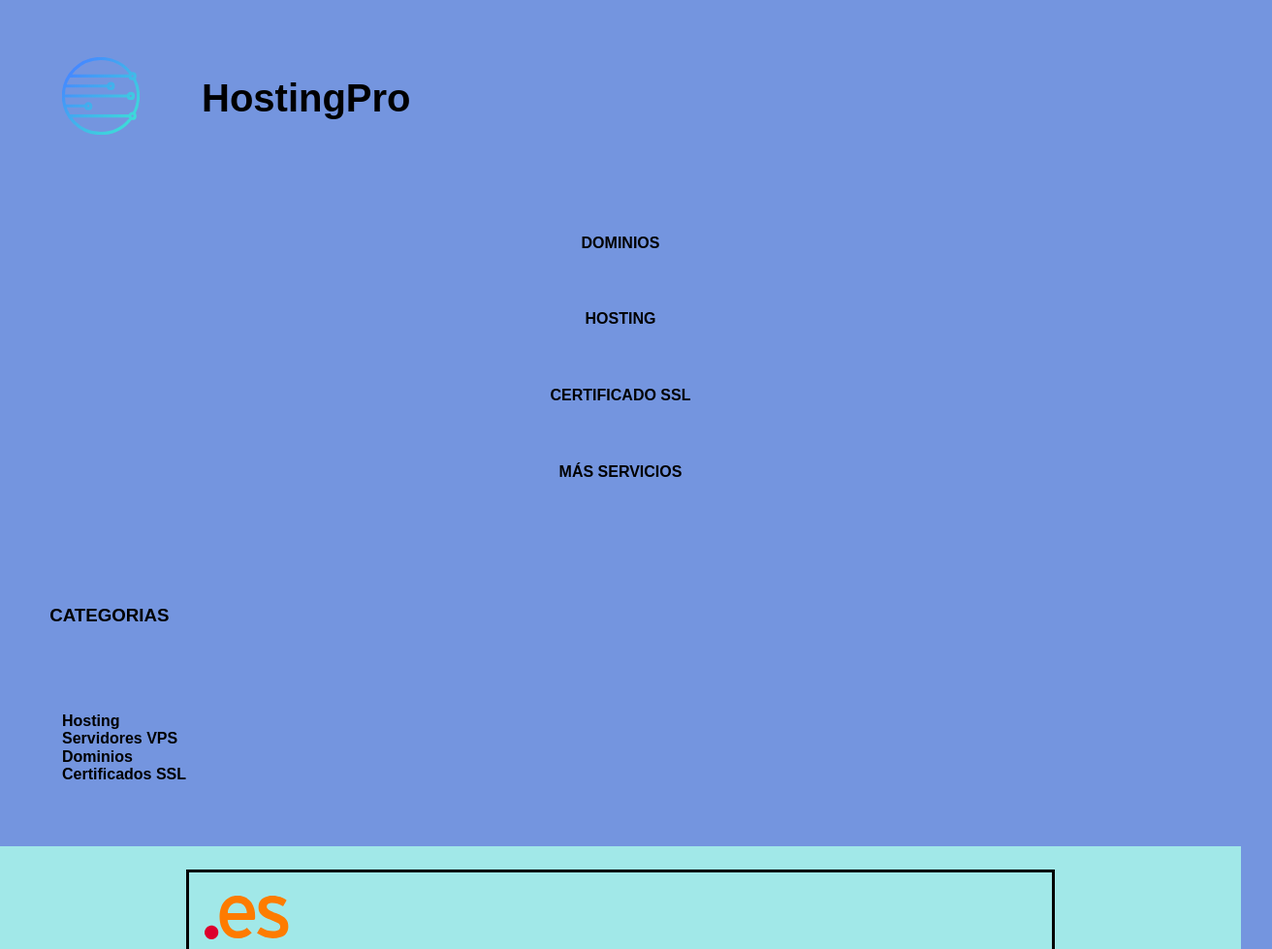
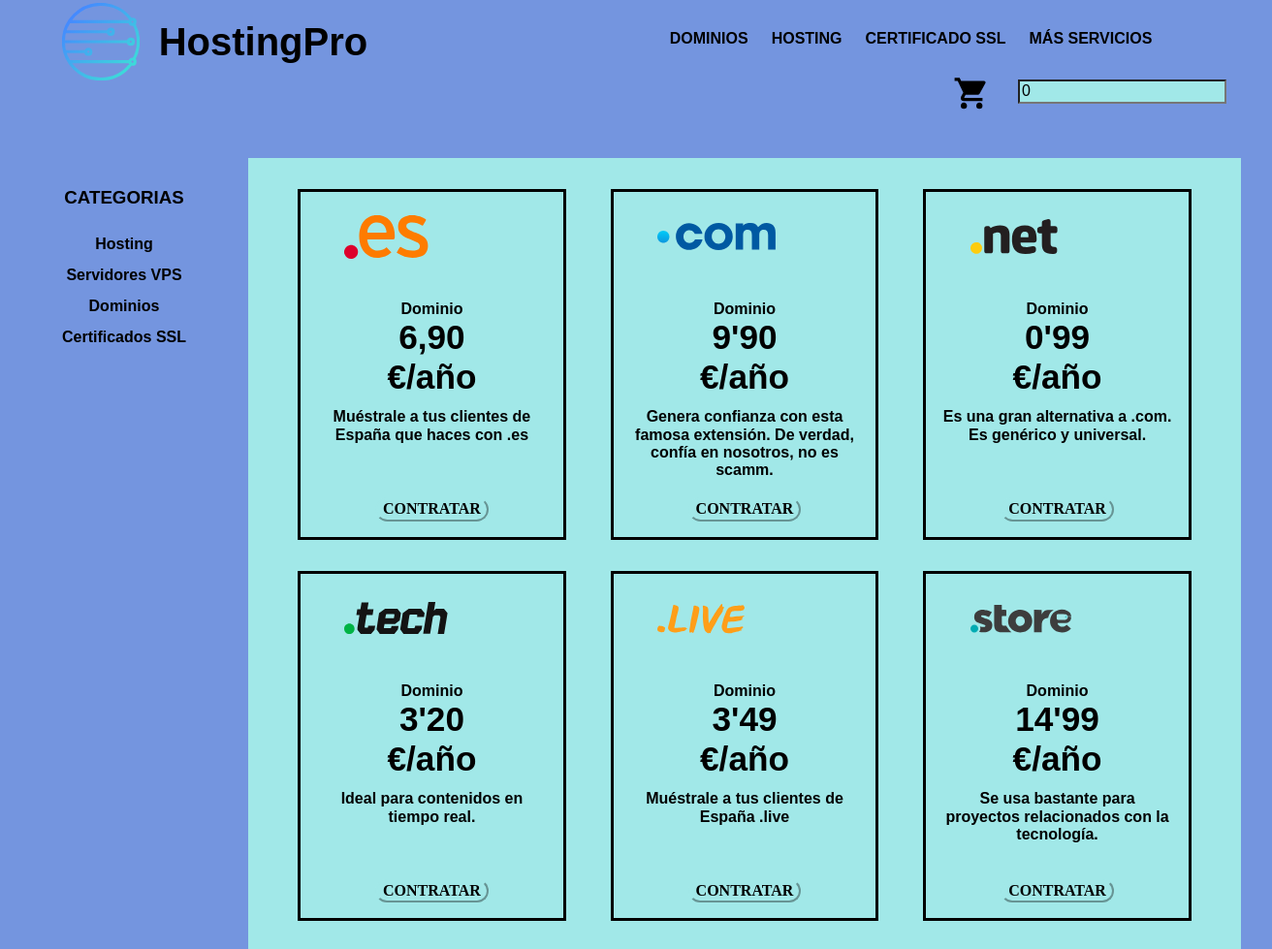
Before and after one commit to LluisCompanyCabanellas/P-gina-de-ventas, a website built with webpack: page products.html in a window 1280 px wide. Shown: the part 5-984 px from the top of the page at 97% size, 1312 px wide, since content can reach past the window. Built offline with Linux system fonts and the light colour scheme.

Commit message:
recuperación

```diff
--- a/js/app.js
+++ b/js/app.js
@@ -5,6 +5,7 @@
 import { product } from './modulos/product.js';
 import { message } from './modulos/message.js';
 import { renderCkeditor } from './modulos/ckeditor.js';
+import {carrito} from './modulos/carrito-añadir.js';
 
 
 faq();
@@ -14,3 +15,4 @@
 product();
 message();
 renderCkeditor();
+carrito();
--- /dev/null
+++ b/js/modulos/carrito-añadir.js
@@ -0,0 +1,17 @@
+
+export let carrito = () => {
+
+
+    let botones = document.querySelectorAll(".contratar");
+    let contador = document.querySelector(".contador");
+
+    botones.forEach(button => {
+        button.addEventListener("click", () => {
+
+            contador.value = parseInt(contador.value) + 1;
+        });
+    })
+
+
+
+}
--- a/products.html
+++ b/products.html
@@ -5,8 +5,8 @@
     <meta http-equiv="X-UA-Compatible" content="IE=edge">
     <meta name="viewport" content="width=device-width, initial-scale=1.0">
     <title>Business guide</title>
-    <link href="css/app-mobile.css" rel="stylesheet">
-    <!--<link href="css/app.css" rel="stylesheet">-->
+    <!--<link href="css/app-mobile.css" rel="stylesheet">-->
+    <link href="css/app.css" rel="stylesheet">
 </head>
 
 <body>
@@ -45,6 +45,12 @@
                             <li>MÁS SERVICIOS</li>
                         </ul>
                     </div>
+                    <div class="cabecera-menu-carrito">
+                        <svg viewBox="0 0 24 24"><path d="M17,18C15.89,18 15,18.89 15,20A2,2 0 0,0 17,22A2,2 0 0,0 19,20C19,18.89 18.1,18 17,18M1,2V4H3L6.6,11.59L5.24,14.04C5.09,14.32 5,14.65 5,15A2,2 0 0,0 7,17H19V15H7.42A0.25,0.25 0 0,1 7.17,14.75C7.17,14.7 7.18,14.66 7.2,14.63L8.1,13H15.55C16.3,13 16.96,12.58 17.3,11.97L20.88,5.5C20.95,5.34 21,5.17 21,5A1,1 0 0,0 20,4H5.21L4.27,2M7,18C5.89,18 5,18.89 5,20A2,2 0 0,0 7,22A2,2 0 0,0 9,20C9,18.89 8.1,18 7,18Z"/></svg>
+                        </div>
+                      <input class="contador" value="0">
+
+
                 </div>
             </div>
         </div>
@@ -66,6 +72,7 @@
                                 <li>Dominios</li>
                                 <li>Certificados SSL</li>
                             </ul>
+
                         </div>
                     </div>
                 </div>
@@ -94,7 +101,9 @@
 
                                     </div>
                                     <div class="product-button">
-                                        <button>CONTRATAR</button>
+                                        <button class="contratar">CONTRATAR</button>
+
+
                                     </div>
 
                                 </div>
@@ -118,11 +127,11 @@
                                         </div>
                                     </div>
                                     <div class="product-description">
-                                        <h4>Genera confianza con esta famosa extensión. De verdad, confía en nosotros, no es scamm. De verdad, confía en nosotros, no es scamm</h4>
+                                        <h4>Genera confianza con esta famosa extensión. De verdad, confía en nosotros, no es scamm. </h4>
 
                                     </div>
                                     <div class="product-button">
-                                        <button>CONTRATAR</button>
+                                        <button class="contratar">CONTRATAR</button>
                                     </div>
 
                                 </div>
@@ -151,7 +160,7 @@
 
                                     </div>
                                     <div class="product-button">
-                                        <button>CONTRATAR</button>
+                                        <button class="contratar">CONTRATAR</button>
                                     </div>
 
                                 </div>
@@ -185,7 +194,7 @@
 
                                     </div>
                                     <div class="product-button">
-                                        <button>CONTRATAR</button>
+                                        <button class="contratar">CONTRATAR</button>
                                     </div>
 
                                 </div>
@@ -216,7 +225,7 @@
 
                                     </div>
                                     <div class="product-button">
-                                        <button>CONTRATAR</button>
+                                        <button class="contratar">CONTRATAR</button>
                                     </div>
 
                                 </div>
@@ -247,7 +256,7 @@
 
                                     </div>
                                     <div class="product-button">
-                                        <button>CONTRATAR</button>
+                                        <button class="contratar">CONTRATAR</button>
                                     </div>
 
                                 </div>
@@ -278,8 +287,8 @@
 
 
                                     </div>
-                                    <div class="product-button">
-                                        <button>CONTRATAR</button>
+                                    <div class="plus-minus-input">
+                                        <button class="contratar">CONTRATAR</button>
                                     </div>
 
                                 </div>
@@ -309,7 +318,7 @@
 
                                     </div>
                                     <div class="product-button">
-                                        <button>CONTRATAR</button>
+                                        <button class="contratar">CONTRATAR</button>
                                     </div>
 
                                 </div>
@@ -340,7 +349,7 @@
 
                                     </div>
                                     <div class="product-button">
-                                        <button>CONTRATAR</button>
+                                        <button class="contratar">CONTRATAR</button>
                                     </div>
                                 </div>
                             </div>
@@ -365,5 +374,6 @@
 
     </footer>
 </body>
+<script type="module" src="dist/app.js"></script>
 
 </html>
--- a/sass/pages/products/desktop/_products.scss
+++ b/sass/pages/products/desktop/_products.scss
@@ -1,3 +1,27 @@
+
+
+.cabecera-menu-carrito{
+
+    width: 3%;
+
+    position: absolute;
+    margin-left: 25%;
+
+
+
+
+}
+
+.contador{
+    margin-left:70%;
+    margin-top: 1%;
+}
+
+
+
+
+
+
 .categories{
     background-color: #7495DF;
     min-height: 100vh;
--- a/sass/pages/products/mobile/_products.scss
+++ b/sass/pages/products/mobile/_products.scss
@@ -1,39 +1,48 @@
 
 
-.cabecera-menu ul{
-  justify-content: space-between;
-  text-align: center;
-li{
-    margin-top:5%;
-}
+
+.menu-hamburger-button{
+    display: flex;
+    padding-left:50%;
+    z-index: 9%;
+
 
 
 }
 
-.menu-hamburger-button{
-    position: absolute;
-    margin-left: 35%;
+.cabecera-menu-carrito{
+    margin-left:3%;
 
 
 }
 
 
+.contador{
+    width: 20%;
+    margin-left: 3%;
 
-.categories{
-    background-color: #7495DF;
-    min-height: 15vh;
+
+}
+
+.contratar{
+    width: 90%;
+    background-color:#7495DF ;
+}
+
+
+
+
 
 
 
     .categories-elements ul{
-        margin-left: 5%;
-        justify-content: space-between;
-        padding: 5% 5% 5% 0;
 
-    }
+    justify-content: space-between;
+    display: flex;
+    margin-left: 2%;
+    line-height: 12em;
 
-    .categories-title{
-        padding:2% 0 2% 4%;
+
 
     }
 
@@ -43,23 +52,22 @@
             cursor: pointer;
         }
     }
-}
+
 
 .products-gallery{
 
+
+
    background-color:#A1E8E8 ;
-   padding: 1.5rem 15%;
 
    .product{
 
-        border: 3px solid black;
-        padding: 1rem;
-        margin-bottom: 2rem;
-        min-height: 35vh;
+
+        border: 9px solid black;
 
         .product-description{
             min-height: 10vh;
-            padding: 5% 0%;
+
         }
 
 
@@ -72,14 +80,3 @@
         }
     }
 }
-
-
-.social-media{
-
-    padding:0 8% 5% 4%;
-}
-
-
-.text-footer{
-    padding: 5% 8% 5% 4%;
-}
```
Also changed, not shown: product.html (+3 -3 lines), css/app-mobile.css, css/app.css, dist/app.js, 2 other files.
